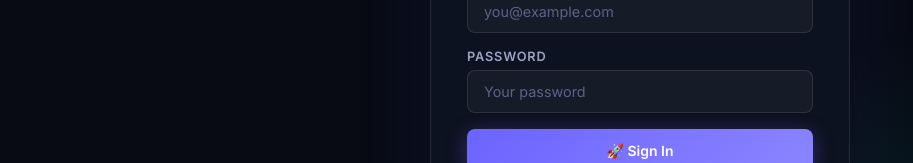
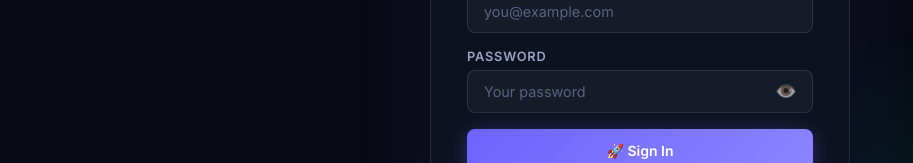
Before and after one commit to leelasaidasari45/PlanyourDay, a React (Vite) app: page / in a window 1280 px wide. Shown: the part 424-587 px from the top of the page, without its empty margins (0-913 px from the left). Built offline with nearby package versions, Linux system fonts and the light colour scheme; no server answers.

Commit message:
Added show password toggle to login and sign up forms

```diff
--- a/src/components/AuthPage.jsx
+++ b/src/components/AuthPage.jsx
@@ -10,6 +10,8 @@
   const [loading, setLoading] = useState(false);
   const [error, setError] = useState('');
   const [success, setSuccess] = useState('');
+
+  const [showPassword, setShowPassword] = useState(false);
 
   const handleSubmit = async (e) => {
     e.preventDefault();
@@ -72,9 +74,10 @@
 
           <div className="form-group">
             <label className="form-label">Password</label>
+            <div className="input-with-action">
               <input
                 className="input"
-              type="password"
+                type={showPassword ? 'text' : 'password'}
                 placeholder={tab === 'signup' ? 'Min. 6 characters' : 'Your password'}
                 value={password}
                 onChange={e => setPassword(e.target.value)}
@@ -82,14 +85,24 @@
                 minLength={6}
                 autoComplete={tab === 'signin' ? 'current-password' : 'new-password'}
               />
+              <button
+                type="button"
+                className="input-action-btn"
+                onClick={() => setShowPassword(!showPassword)}
+                tabIndex="-1"
+              >
+                {showPassword ? '🙈' : '👁️'}
+              </button>
+            </div>
           </div>
 
           {tab === 'signup' && (
             <div className="form-group">
               <label className="form-label">Confirm Password</label>
+              <div className="input-with-action">
                 <input
                   className="input"
-                type="password"
+                  type={showPassword ? 'text' : 'password'}
                   placeholder="Confirm your password"
                   value={confirmPassword}
                   onChange={e => setConfirmPassword(e.target.value)}
@@ -97,6 +110,7 @@
                   minLength={6}
                   autoComplete="new-password"
                 />
+              </div>
             </div>
           )}
 
--- a/src/index.css
+++ b/src/index.css
@@ -1066,3 +1066,34 @@
 .remove-staged:hover {
   color: var(--danger);
 }
+
+/* ── Input with Action (Show/Hide Password) ── */
+.input-with-action {
+  position: relative;
+  display: flex;
+  align-items: center;
+}
+
+.input-with-action .input {
+  padding-right: 45px; /* Space for the button */
+}
+
+.input-action-btn {
+  position: absolute;
+  right: 12px;
+  background: none;
+  border: none;
+  cursor: pointer;
+  font-size: 1.1rem;
+  padding: 4px;
+  display: flex;
+  align-items: center;
+  justify-content: center;
+  opacity: 0.6;
+  transition: opacity 0.2s;
+  color: var(--text-primary);
+}
+
+.input-action-btn:hover {
+  opacity: 1;
+}
```
Lines whose indentation alone changed are shown as unchanged.
